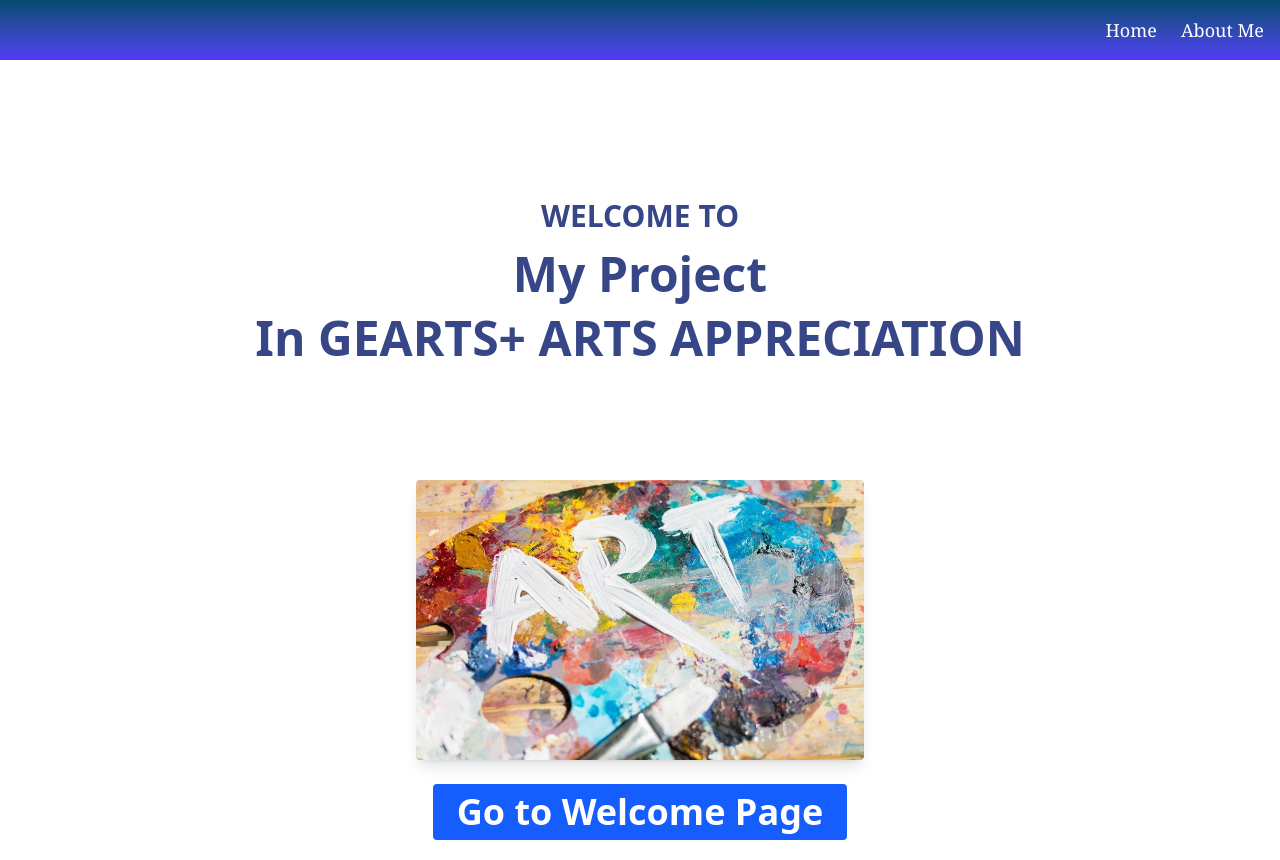
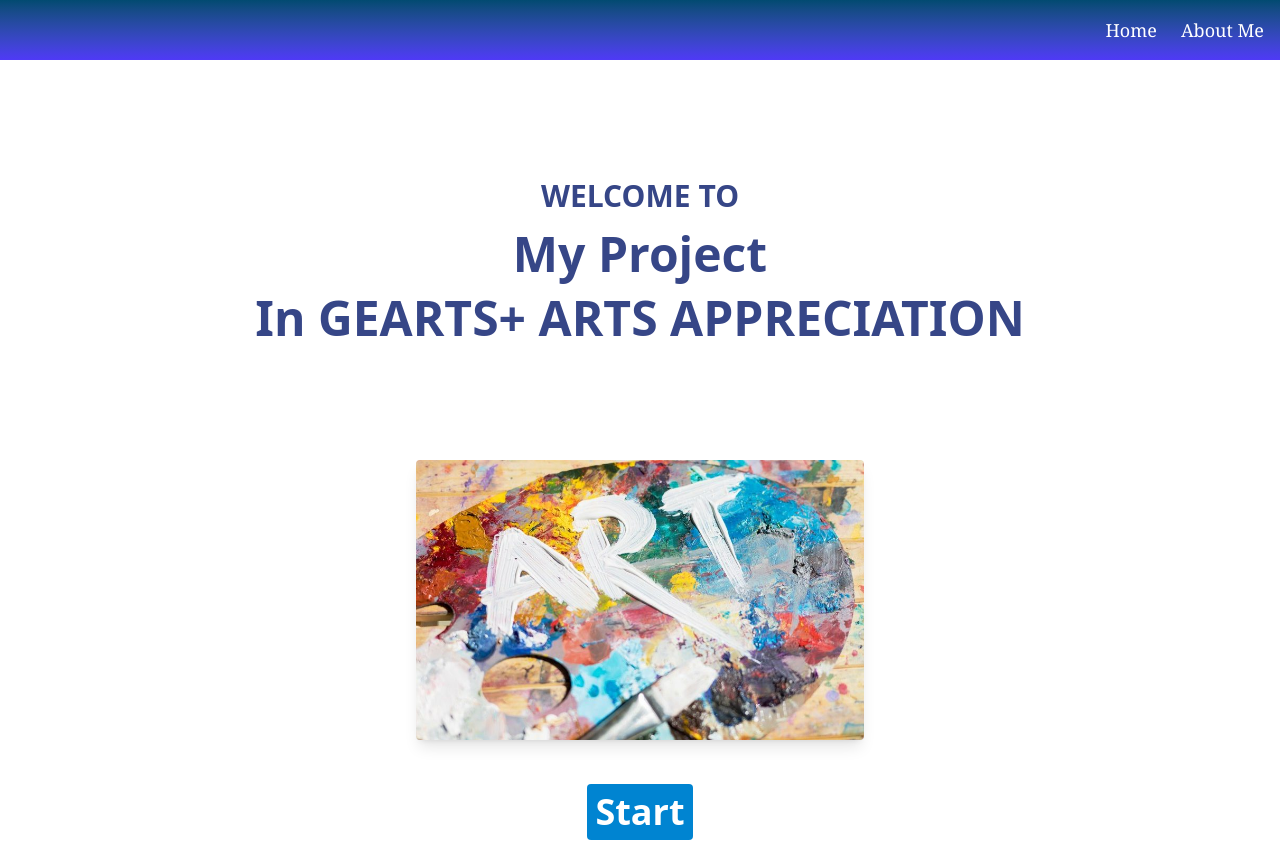
Before and after one commit to Liooouu/Art, a React (Vite) app in the folder my-artwork/: page / in a window 1280 px wide. Built offline with nearby package versions, Linux system fonts and the light colour scheme.

Commit message:
turned navbar into global

```diff
--- a/my-artwork/Pages/AboutPage.jsx
+++ b/my-artwork/Pages/AboutPage.jsx
@@ -1,9 +1,7 @@
-import { Navbar } from "../Components/Navbar";
-
 export const About = () => {
     return(
         <>
-        <Navbar/>
+
         <div>
 
         </div>
--- a/my-artwork/Pages/WelcomePage.jsx
+++ b/my-artwork/Pages/WelcomePage.jsx
@@ -1,10 +1,9 @@
-import { Navbar } from "../Components/Navbar";
+
 import { Link } from "react-router-dom";
 
 export const WelcomePage = () => {
   return (
     <>
-      <Navbar />
       <div className="min-h-screen bg-gradient-to-tr from-indigo-400 to-sky-500 flex flex-col items-center justify-center text-center px-4">
         <h1 className="text-xl md:text-2xl font-semibold text-white mb-4">
           I dedicate this form of Art to Jesus, my Lord and Savior
@@ -16,7 +15,7 @@ export const WelcomePage = () => {
           </h2>
           <Link
             to="/art"
-            className="bg-slate-600 text-white px-6 py-2 rounded hover:bg-blue-700 transition"
+            className="bg-sky-600 text-white px-6 py-2 rounded hover:bg-blue-700 transition"
           >
             Go to My Art
           </Link>
--- a/my-artwork/src/App.jsx
+++ b/my-artwork/src/App.jsx
@@ -9,7 +9,7 @@ import { About } from "../Pages/AboutPage";
 export const Home = () => {
   return (
     <>
-    <Navbar/>
+
       <main className="flex justify-center items-center flex-col font-montserrat text-[#364687] lg:text-4xl md:text-3xl font-bold min-h-screen">
         <div className="container flex justify-center items-center flex-col h-[50vh] w-max md:space-y-2 lg:space-y-4">
           <p className="sm:text-2xl lg:text-3xl font-semibold">WELCOME TO </p>
@@ -29,9 +29,9 @@ export const Home = () => {
         {/* Centered Button */}
         <Link
           to="/welcome"
-          className="bg-blue-600 text-white px-6 py-2 rounded hover:bg-blue-700 transition"
+          className="bg-sky-600 text-white px-2 py-2 mt-5 mb-5 rounded hover:bg-blue-700 transition"
         >
-          Go to Welcome Page
+          Start
         </Link>
       </main>
     </>
@@ -44,6 +44,7 @@ function App() {
   return (
  <>
  <Router>
+ <Navbar/>
  <Routes>
   <Route path="/" element={<Home/>} />
   <Route path="/home" element={<Home/>} />
```
